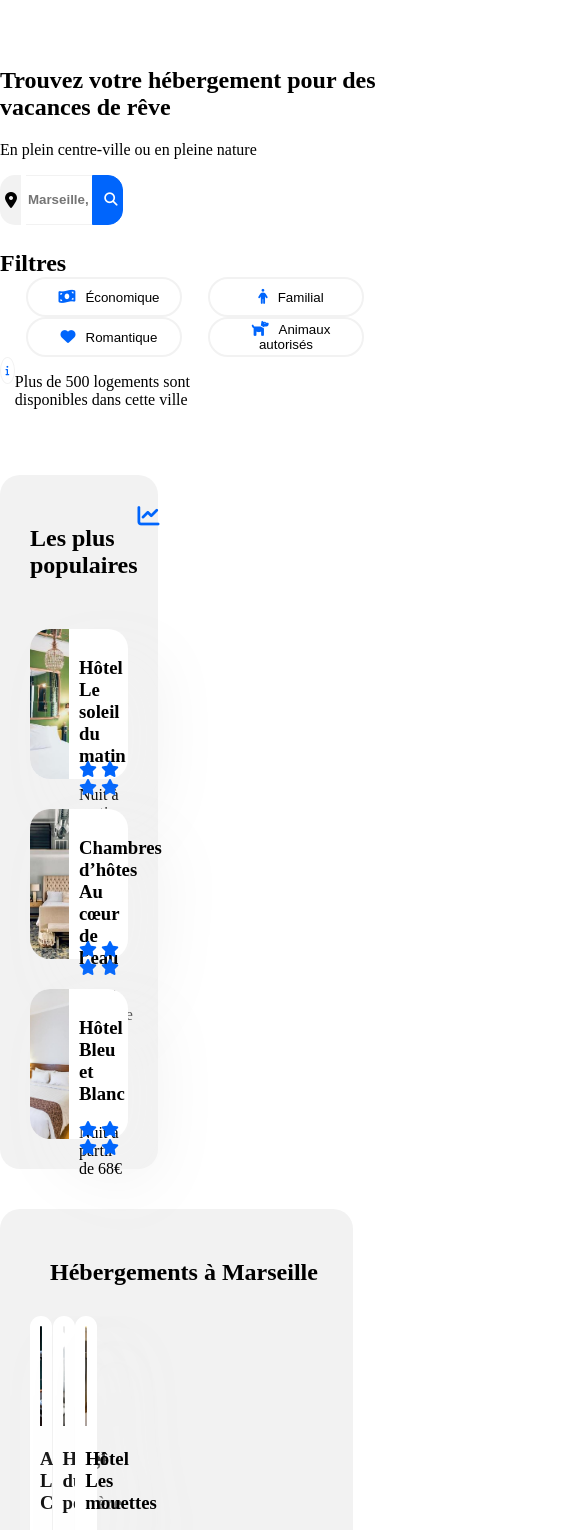
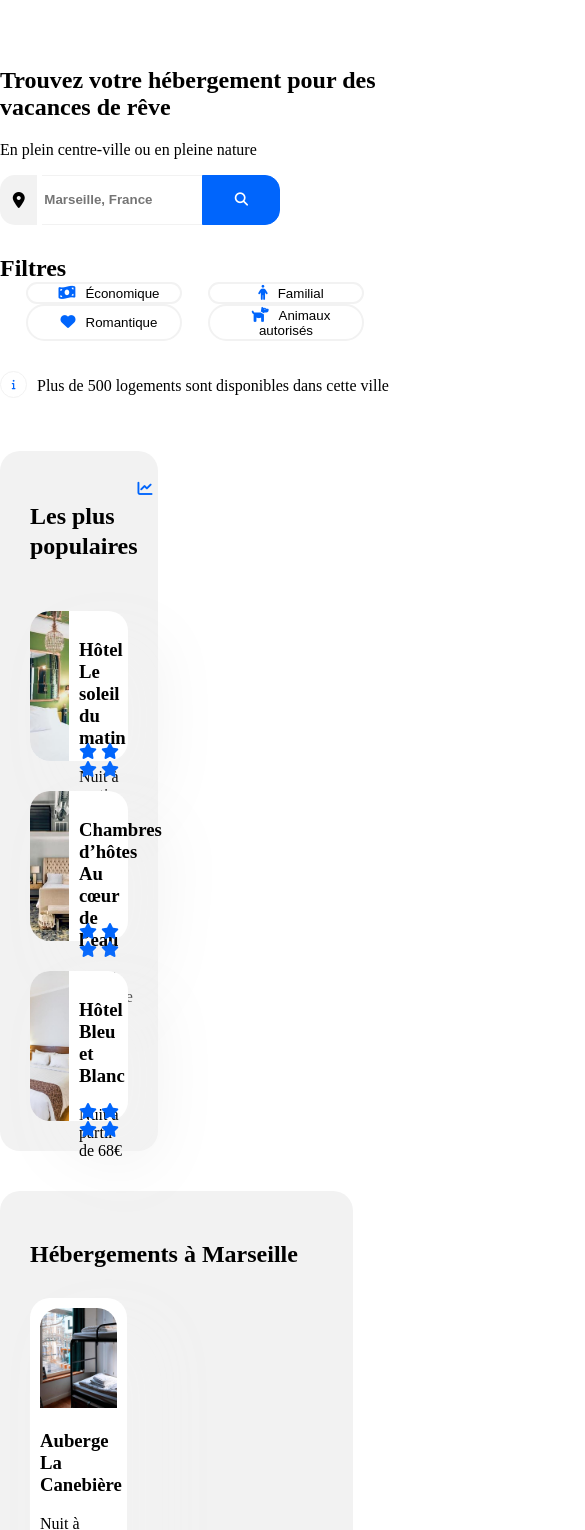
Before and after one commit to REGNIER25/oc_projet2, a plain HTML site: page index.html in a window 390 px wide. Shown: the part 66-1596 px from the top of the page, 585 px wide, since content can reach past the window. Drawn offline with Linux system fonts and the light colour scheme; a web font is replaced by a local one.

Commit message:
SA040223

```diff
--- a/css/style.css
+++ b/css/style.css
@@ -17,6 +17,26 @@ body {
   max-width: 1400px;
 }
 
+/*icones*/
+
+i {color: #0065FC;}
+
+/*listes*/
+li {list-style-type: none;
+}
+
+/*header*/
+
+.header {width: 100%; justify-content: space-between;display:flex ; flex-direction:row;
+  margin-top: 19px;}
+
+/* logo */
+
+.logo {width: 60px; height: 20px;}
+
+/*nav*/
+nav a {padding: 0px 50px;}
+
 /*liens*/
 
 a {text-decoration: none;
@@ -30,39 +50,11 @@ nav a:hover {
 }
 
 
-
-/*listes*/
-li {list-style-type: none;
-}
-
-/*header*/
-
-.header {width: 100%; justify-content: space-between;display:flex ; flex-direction:row;
-  margin-top: 19px;}
-
-/* logo */
-
-.logo {
-  width: 60px;
-  height: 20px;
-}
-
-/*nav*/
-nav a {padding: 0px 50px;}
-
-/*main*/
-.main {margin-top: 50px;}
-
-/*icones*/
-
-i {color: #0065FC;}
-
 /*Recherche*/
 #recherche {width: 100%; }
 
-  /*formulaire*/
-
-  form{display:flex;border-radius: 15px;width: 40%;}
+/*formulaire*/
+  .formulaire{display:flex;border-radius: 15px;width: 40%;}
 
 
 /* icone location */
@@ -108,22 +100,17 @@ input::placeholder {opacity: 1;}
 
 /* Filtres */
 
-/*titre h2 filtres*/
-
-.titrefiltres {margin:0;}
-
-.filtres {width:65%;
+.filtres {width:55%;
 display:flex;
 justify-content: space-between;
-  flex-direction: row;
-  margin-top: 25px;
-}
+  margin-top: 30px;}
+
+.titrefiltres {margin:0; font-weight: 700;}
 
 .filter {border: 2px solid #F2F2F2;
   border-radius: 25px;
   font-weight: 700;
   background-color: white;
-  height: 40px;
 }
 
 .filter:hover {
@@ -137,9 +124,7 @@ font-size: 15px;}
 
 /*Information*/
 
-.information{display: flex;flex-direction: row;
-  width:50%;
-  justify-content:space-between;}
+.information{display: flex;margin-top: 30px; line-height:30px;}
 
 .cercle {display: flex;
   border-radius: 50%;
@@ -150,8 +135,12 @@ font-size: 15px;}
     border: 1px solid #F2F2F2;
   }
 
-.fa-info {text-align: center;
-  font-size: 10px;}
+.fa-info {font-size: 10px;}
+
+  .texteinfo {padding-left:10px;}
+
+  /*main*/
+.main {margin-top: 50px;}
 
 
 /*hebergements*/
@@ -161,12 +150,8 @@ font-size: 15px;}
   background: #F2F2F2;
   width: 75%;
   flex-direction: column;
-  border-radius: 20px;
-}
+  border-radius: 20px;}
 
-/*titres heb h2*/
-
-.titreheb {padding-left:20px;}
 
 .articleheb {margin-top: 30px;
   row-gap: 30px;
@@ -174,7 +159,7 @@ display:flex;
   flex-direction: row;
   Flex-wrap: wrap;
   justify-content: space-between;
-  width: calc(100% / 3 - 30px);}
+  width: calc(100% / 3 -30px);}
 
 .aheb {width:33%;margin-bottom: 30px;}
 
@@ -197,20 +182,19 @@ display:flex;
 /*populaires*/
 
 .pop {padding:30px;
+  display: flex;
   flex-direction: column;
   width: 25%;
   background: #F2F2F2;
-  border-radius: 20px;
-}
+  border-radius: 20px;}
 
 /*titres pop*/
-
-.titrepop{display:flex;
-justify-content: space-between;
-}
-
+.titrepop{display: flex;
+  flex-direction: row;
+  line-height:30px;
+  justify-content: space-between;}
 /*icone populaire*/
-.fa-chart-line {font-size:22px;}
+.fa-chart-line {font-size:15px;}
 
 .articlepop {display: flex;
   flex-direction: column;
@@ -218,22 +202,18 @@ justify-content: space-between;
 gap: 30px;}
 
 
-.apop {
-  width:100%;}
+.apop {width:100%;}
 
 
 .cardpop {background: white;
   border-radius: 20px;
   display: flex;
-  height: 150px;
-}
-
+  height: 150px;}
 
 
 .imgpop {object-fit: cover;
   width: 40%;
-  border-radius : 20px 0px 0px 20px;
-}
+  border-radius : 20px 0px 0px 20px;}
 
 
 .bloctextpop {width:60%;padding: 10px;}
@@ -294,9 +274,10 @@ ul {
 
 /*3 mobile*/
 @media screen and (max-width:768px)
-{.header {flex-direction:column;} .header, a {align-items: center;}
-nav {border-bottom : 2px solid #F2F2F2 }
-nav a:hover {color: #0065FC; border-bottom:2px solid #0065FC;}
+{.header {flex-direction:column;}
+.header, a {align-items: center;}
+nav {border-bottom : 2px solid #F2F2F2; }
+nav a:hover {color: #0065FC; border-bottom:2px solid #0065FC;border-top: none;}
 .formulaire {width: 100%;}
 .loupe {display:block;}
 .rechercher {display:none;}
@@ -306,4 +287,8 @@ nav a:hover {color: #0065FC; border-bottom:2px solid #0065FC;}
 .filtres h2 {width: 100%;}
 .filter {width: 40%;font-weight: 400;}
 #hebergements {flex-direction: column-reverse;}
+.articleheb {flex-direction: column;}
+.afficher {display: none;}
+.articleactivites {flex-direction: column;}
+.menufooter {flex-direction:column;}
 }
--- a/index.html
+++ b/index.html
@@ -31,7 +31,7 @@
             <P class="centrenat">En plein centre-ville ou en pleine nature</P>
         </div>
 
-            <form action="#" method="get">
+            <form class ="formulaire" action="#" method="get">
                 <i class="fa-solid fa-location-dot"></i>
                 <input type="text" placeholder="Marseille, France" />
 <button type ="submit" class = "bouton">
@@ -51,7 +51,7 @@
 
 <div class="information">
  <span class="cercle"><i class="fa-solid fa-info"></i></span>
- <p>Plus de 500 logements sont disponibles dans cette ville</p>
+ <span class="texteinfo">Plus de 500 logements sont disponibles dans cette ville</span>
  </div>
  </section>
 
@@ -59,7 +59,7 @@
 
             <div class="heb">
 
-<div><h2 class="titreheb">Hébergements à Marseille</h2></div>
+<div><h2>Hébergements à Marseille</h2></div>
 
 <div class="articleheb">
 
@@ -163,7 +163,7 @@ alt="Hôtel du port">
 
 <div class="pop">
 
-    <div class="titrepop"><h2 >Les plus populaires</h2><i class="fa-solid fa-chart-line"></i></div>
+<div class="titrepop"><h2 >Les plus populaires</h2><i class="fa-solid fa-chart-line"></i></div>
 
 <div class="articlepop">
 
```
